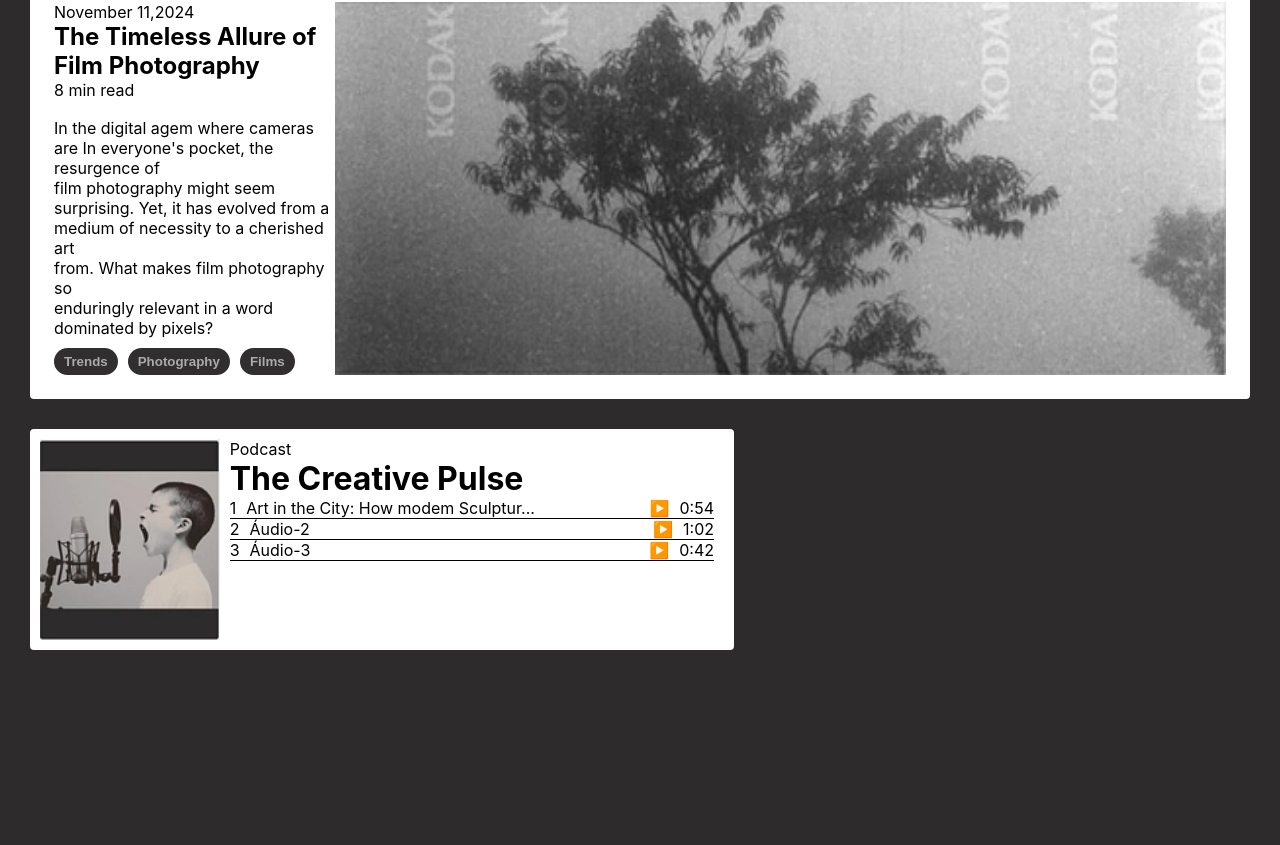
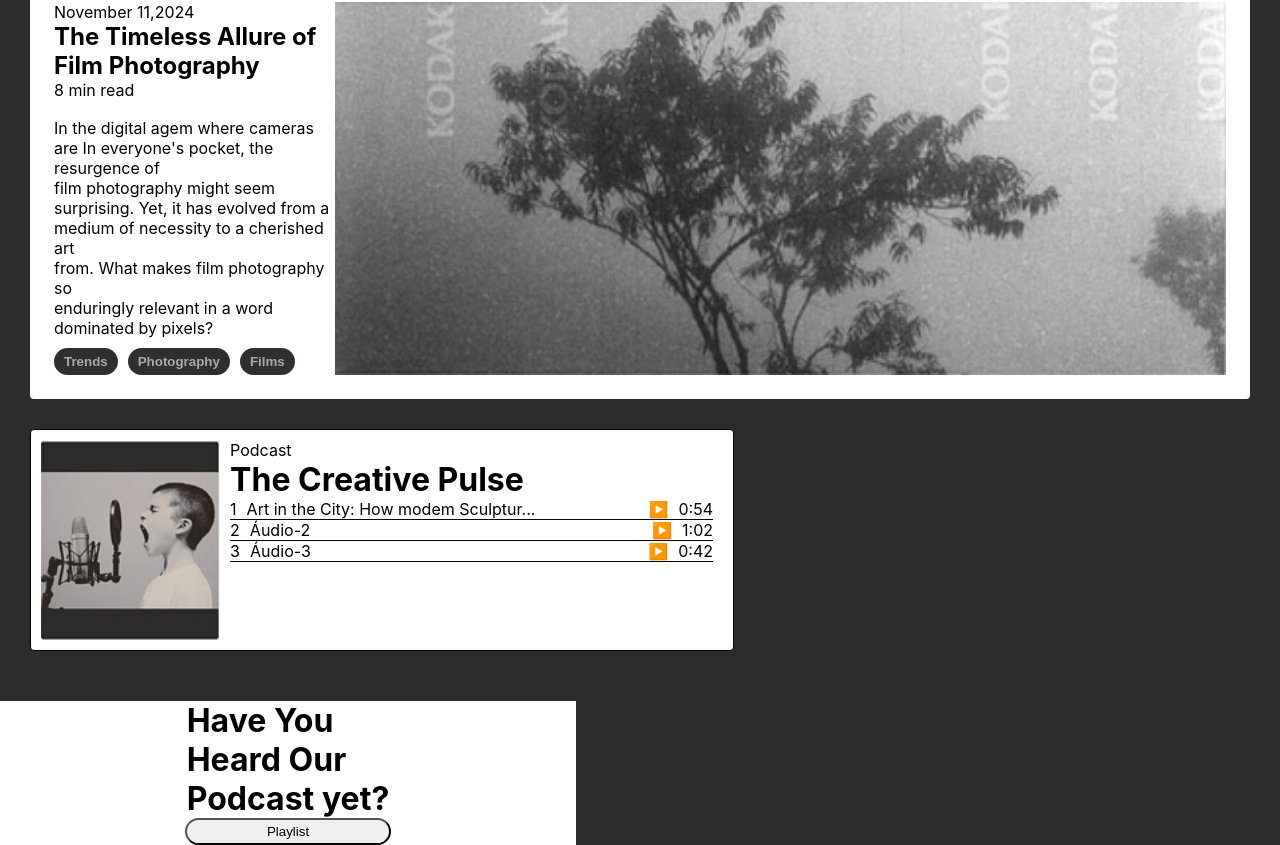
Before and after one commit to ricardosantanadev4/angular-blog, an Angular app: page / in a window 1280 px wide. Shown: the part 268-1113 px from the top of the page. Before the commit the page ends 968 px from the top, so only its background shows below. Built offline with nearby package versions, Linux system fonts and the light colour scheme.

Commit message:
feat: Configurações no component call-to-action.

```diff
--- a/src/app/app.component.html
+++ b/src/app/app.component.html
@@ -2,4 +2,5 @@
 <app-header></app-header>
 <app-featured-article></app-featured-article>
 <app-podcast-list></app-podcast-list>
+<app-call-to-action></app-call-to-action>
 <router-outlet />
--- a/src/app/app.component.ts
+++ b/src/app/app.component.ts
@@ -4,11 +4,12 @@
 import { HeaderComponent } from './components/header/header.component';
 import { NavbarComponent } from './components/navbar/navbar.component';
 import { PodcastListComponent } from './components/podcast-list/podcast-list.component';
+import { CallToActionComponent } from './components/call-to-action/call-to-action.component';
 
 @Component({
   selector: 'app-root',
   imports: [RouterOutlet, NavbarComponent, HeaderComponent, FeaturedArticleComponent,
-    PodcastListComponent],
+    PodcastListComponent, CallToActionComponent],
   templateUrl: './app.component.html',
   styleUrl: './app.component.scss'
 })
--- a/src/app/components/call-to-action/call-to-action.component.html
+++ b/src/app/components/call-to-action/call-to-action.component.html
@@ -1 +1,4 @@
-<p>call-to-action works!</p>
+<div class="call-to-action">
+    <h1>Have You<br>Heard Our<br>Podcast yet?</h1>
+    <button>Playlist</button>
+</div>
--- a/src/app/components/call-to-action/call-to-action.component.scss
+++ b/src/app/components/call-to-action/call-to-action.component.scss
@@ -0,0 +1,13 @@
+.call-to-action{
+    display: flex;
+    flex-direction: column;
+    justify-content: center;
+    align-items: center;
+    max-width: 45%;
+    background-color: white;
+
+    button{
+        padding: 4px 80px 4px 80px;
+        border-radius: 20px;
+    }
+}
--- a/src/app/components/navbar/navbar.component.scss
+++ b/src/app/components/navbar/navbar.component.scss
@@ -3,7 +3,6 @@
     justify-content: space-between;
     padding: 20px 30px;
     height: 64px;
-    // background-color: #2E2B2C;
     align-items: center;
     caret-color: transparent;
 
--- a/src/app/components/podcast-list/podcast-list.component.scss
+++ b/src/app/components/podcast-list/podcast-list.component.scss
@@ -1,11 +1,12 @@
 .podcast-container {
     display: flex;
-    margin: 0px 30px 50px 30px;
+    margin: 30px 30px 50px 30px;
     padding: 10px;
     max-width: 55%;
     background-color: white;
     border-radius: 4px;
     caret-color: transparent;
+    border: 1px solid;
 
     img {
         width: 36%;
```
